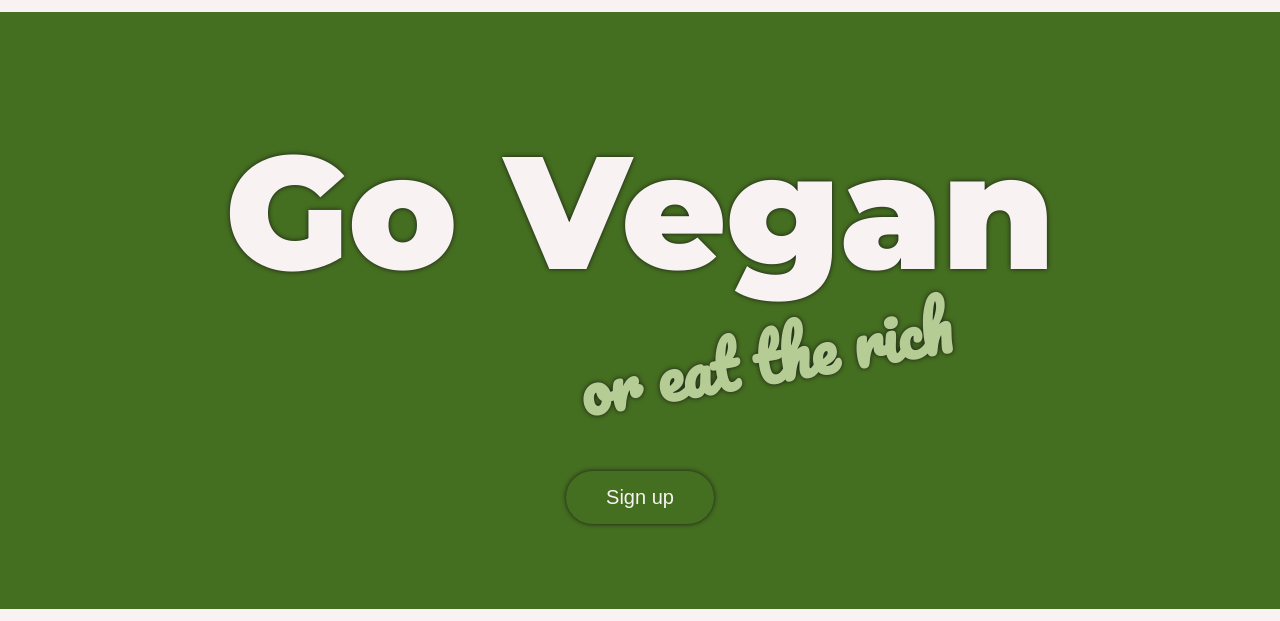
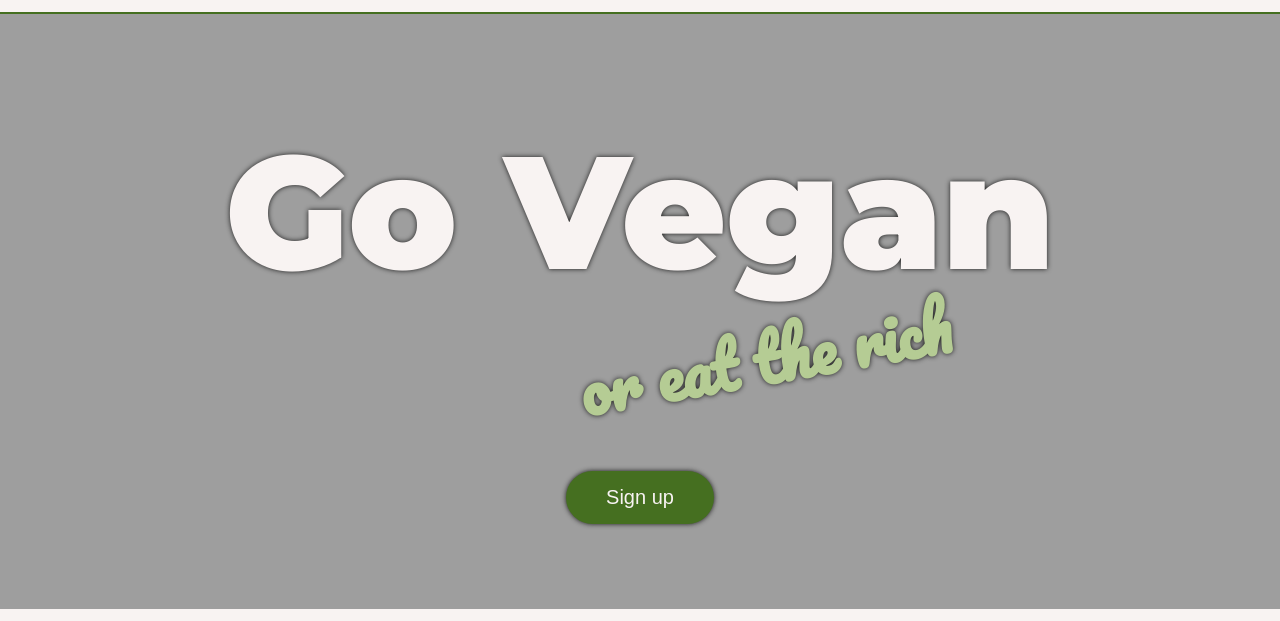
Before and after one commit to dag-szad/uni-project, a website: page index.html in a window 1280 px wide. Shown: the part 103-724 px from the top of the page. Drawn offline with Linux system fonts and the light colour scheme; the site is published under a folder, as on GitHub Pages, so addresses that start at the root find nothing.

Commit message:
Index | Fix banner link

```diff
--- a/css/index.css
+++ b/css/index.css
@@ -73,7 +73,7 @@ a {
 }
 
 .main {
-  background-image: url(/images/banner/banner-l.jpg);
+  background-image: url("../images/banner/banner-l.jpg");
   background-position: center;
   background-attachment: scroll;
   background-size: cover;
```
